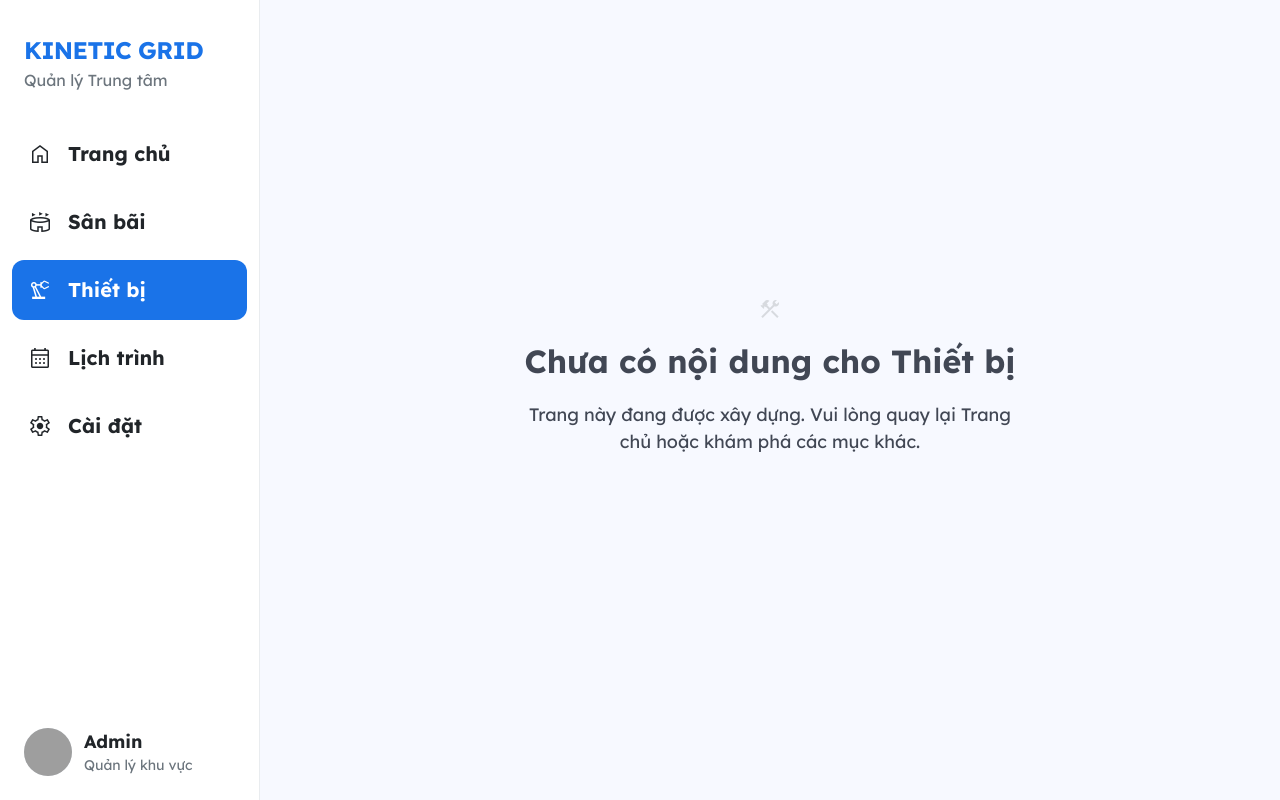
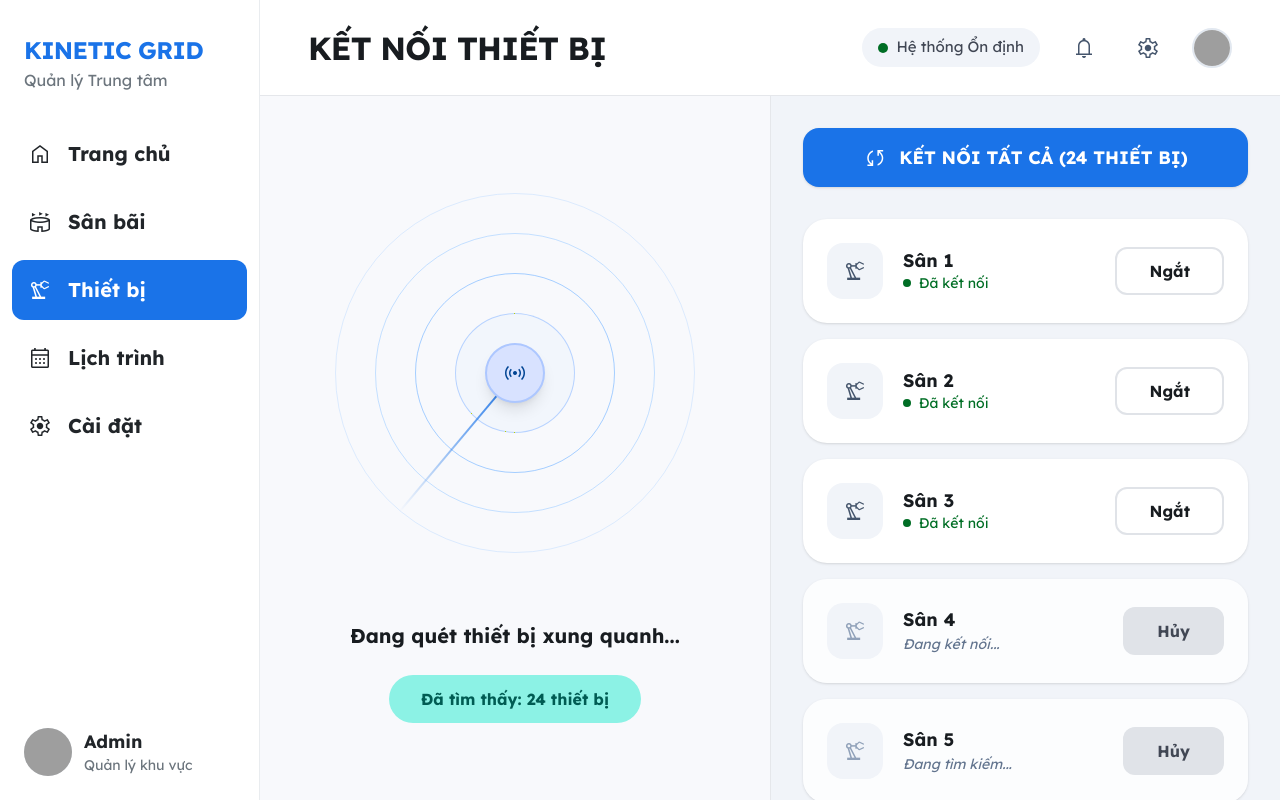
Before and after one commit to Uyhuynh23/HCI, a React (Vite) app: page /equipment in a window 1280 px wide. Built offline with nearby package versions, Linux system fonts and the light colour scheme; grey boxes are pictures that could not be loaded.

Commit message:
feat:equipment page

```diff
--- a/src/App.jsx
+++ b/src/App.jsx
@@ -2,6 +2,7 @@ import { BrowserRouter, Routes, Route } from 'react-router-dom';
 import { Layout } from './components/Layout';
 import { HomePage } from './pages/HomePage';
 import { FieldsPage } from './pages/FieldsPage';
+import { EquipmentPage } from './pages/EquipmentPage';
 import { PlaceholderPage } from './pages/PlaceholderPage';
 import './App.css'; // Vite expects this or we can just leave it
 
@@ -12,7 +13,7 @@ function App() {
         <Route path="/" element={<Layout />}>
           <Route index element={<HomePage />} />
           <Route path="fields" element={<FieldsPage />} />
-          <Route path="equipment" element={<PlaceholderPage title="Thiết bị" />} />
+          <Route path="equipment" element={<EquipmentPage />} />
           <Route path="schedule" element={<PlaceholderPage title="Lịch trình" />} />
           <Route path="settings" element={<PlaceholderPage title="Cài đặt" />} />
         </Route>
--- /dev/null
+++ b/src/pages/EquipmentPage.jsx
@@ -0,0 +1,165 @@
+import React from 'react';
+
+export function EquipmentPage() {
+  return (
+    <div className="flex-1 flex flex-col h-full bg-[#f8f9fc] overflow-hidden">
+      {/* HEADER */}
+      <header className="h-24 flex items-center justify-between px-12 border-b border-gray-200 bg-white shrink-0 shadow-sm">
+        <h1 className="text-[32px] font-bold text-[#181c20] tracking-tight uppercase">
+          KẾT NỐI THIẾT BỊ
+        </h1>
+        <div className="flex items-center gap-6">
+          <div className="flex items-center gap-2 bg-[#f1f4f9] px-4 py-2 rounded-full">
+            <div className="w-2.5 h-2.5 rounded-full bg-[#006e25]"></div>
+            <span className="text-[15px] font-medium text-[#414754]">Hệ thống Ổn định</span>
+          </div>
+          <button className="text-slate-600 hover:bg-slate-100 p-2 rounded-full transition-colors flex items-center justify-center">
+            <span className="material-symbols-outlined text-[28px]">notifications</span>
+          </button>
+          <button className="text-slate-600 hover:bg-slate-100 p-2 rounded-full transition-colors flex items-center justify-center">
+            <span className="material-symbols-outlined text-[28px]">settings</span>
+          </button>
+          <div className="w-10 h-10 rounded-full overflow-hidden border-2 border-slate-200 transition-opacity active:opacity-80 cursor-pointer">
+            <img
+              alt="Admin"
+              className="w-full h-full object-cover"
+              src="https://lh3.googleusercontent.com/aida-public/AB6AXuAQaQZJLev-2VWhffiyzXlT-Dqh6B1mbjYBLJYxWv3kvQAfl4nQ1VFMGYEqqCtMKE4r_vT3kpqEFxpAFfmTd_-i2S9WT-SxSyF3DJK1ish3sr-yhtIpMwU6vYvPoJpP7Z6qT3MFD9-OPcORYRiHT57JQ4UZomvf1kvXz_VjnJak4-b8UVo3G-kF_osMZjqqbXw0ZXNeAtM7ZsKnTxDexl9HsvH4angrESBfJJ-jz_JZz3_O67QLsySoDm2LVGPBdP-1HO5VWd-nm80"
+            />
+          </div>
+        </div>
+      </header>
+
+      {/* CONTENT SPLIT */}
+      <div className="flex-1 flex overflow-hidden">
+        {/* LEFT - RADAR */}
+        <div className="w-1/2 flex flex-col items-center justify-center bg-[#f8f9fc] relative">
+
+          <div className="relative w-[400px] h-[400px] flex items-center justify-center">
+            {/* Radar Circles */}
+            <div className="absolute w-[360px] h-[360px] rounded-full border border-blue-200/50"></div>
+            <div className="absolute w-[280px] h-[280px] rounded-full border border-blue-300/50"></div>
+            <div className="absolute w-[200px] h-[200px] rounded-full border border-blue-400/50"></div>
+            <div className="absolute w-[120px] h-[120px] rounded-full border border-blue-500/30 bg-blue-100/20"></div>
+
+            {/* Radar Sweep Line (approximate using CSS rotation) */}
+            <div className="absolute top-1/2 left-1/2 w-[180px] h-[2px] bg-gradient-to-r from-[#1A73E8] to-transparent origin-left rotate-[130deg]"></div>
+
+            {/* Center Icon */}
+            <div className="relative z-10 w-[60px] h-[60px] bg-[#d8e2ff] rounded-full flex items-center justify-center shadow-lg border-2 border-[#adc7ff]">
+              <span className="material-symbols-outlined text-[#004493] text-[32px]">sensors</span>
+            </div>
+          </div>
+
+          <h3 className="text-[20px] font-bold text-[#181c20] mt-12 mb-6">
+            Đang quét thiết bị xung quanh...
+          </h3>
+
+          <button className="px-8 py-3 rounded-full bg-[#8cf2e5] text-[#005c53] font-bold text-[16px]">
+            Đã tìm thấy: 24 thiết bị
+          </button>
+
+        </div>
+
+        {/* RIGHT - LIST */}
+        <div className="w-1/2 bg-[#f1f4f9] p-8 overflow-y-auto border-l border-gray-200">
+          <button className="w-full bg-[#1A73E8] hover:bg-blue-700 active:scale-[0.99] transition-all text-white rounded-[16px] py-4 flex items-center justify-center gap-3 font-bold text-[18px] mb-8 shadow-sm">
+            <span className="material-symbols-outlined text-[24px]">sync</span>
+            KẾT NỐI TẤT CẢ (24 THIẾT BỊ)
+          </button>
+
+          <div className="space-y-4">
+            {/* DEVICE ITEM 1 */}
+            <div className="bg-white p-6 rounded-[1.5rem] flex items-center justify-between shadow-sm">
+              <div className="flex items-center gap-5">
+                <div className="w-14 h-14 bg-[#f1f4f9] rounded-2xl flex items-center justify-center text-slate-600">
+                  <span className="material-symbols-outlined text-[28px]">precision_manufacturing</span>
+                </div>
+                <div className="flex flex-col gap-1.5">
+                  <span className="text-[18px] font-bold text-[#181c20] leading-none">Sân 1</span>
+                  <div className="flex items-center gap-2 text-[#006e25]">
+                    <div className="w-2 h-2 rounded-full bg-[#006e25]"></div>
+                    <span className="text-[14px] font-medium leading-none">Đã kết nối</span>
+                  </div>
+                </div>
+              </div>
+              <button className="border-2 border-[#e0e3e8] text-[#181c20] font-bold text-[16px] px-8 py-2.5 rounded-xl hover:bg-gray-50 active:bg-gray-100 transition-colors">
+                Ngắt
+              </button>
+            </div>
+
+            {/* DEVICE ITEM 2 */}
+            <div className="bg-white p-6 rounded-[1.5rem] flex items-center justify-between shadow-sm">
+              <div className="flex items-center gap-5">
+                <div className="w-14 h-14 bg-[#f1f4f9] rounded-2xl flex items-center justify-center text-slate-600">
+                  <span className="material-symbols-outlined text-[28px]">precision_manufacturing</span>
+                </div>
+                <div className="flex flex-col gap-1.5">
+                  <span className="text-[18px] font-bold text-[#181c20] leading-none">Sân 2</span>
+                  <div className="flex items-center gap-2 text-[#006e25]">
+                    <div className="w-2 h-2 rounded-full bg-[#006e25]"></div>
+                    <span className="text-[14px] font-medium leading-none">Đã kết nối</span>
+                  </div>
+                </div>
+              </div>
+              <button className="border-2 border-[#e0e3e8] text-[#181c20] font-bold text-[16px] px-8 py-2.5 rounded-xl hover:bg-gray-50 active:bg-gray-100 transition-colors">
+                Ngắt
+              </button>
+            </div>
+
+            {/* DEVICE ITEM 3 */}
+            <div className="bg-white p-6 rounded-[1.5rem] flex items-center justify-between shadow-sm">
+              <div className="flex items-center gap-5">
+                <div className="w-14 h-14 bg-[#f1f4f9] rounded-2xl flex items-center justify-center text-slate-600">
+                  <span className="material-symbols-outlined text-[28px]">precision_manufacturing</span>
+                </div>
+                <div className="flex flex-col gap-1.5">
+                  <span className="text-[18px] font-bold text-[#181c20] leading-none">Sân 3</span>
+                  <div className="flex items-center gap-2 text-[#006e25]">
+                    <div className="w-2 h-2 rounded-full bg-[#006e25]"></div>
+                    <span className="text-[14px] font-medium leading-none">Đã kết nối</span>
+                  </div>
+                </div>
+              </div>
+              <button className="border-2 border-[#e0e3e8] text-[#181c20] font-bold text-[16px] px-8 py-2.5 rounded-xl hover:bg-gray-50 active:bg-gray-100 transition-colors">
+                Ngắt
+              </button>
+            </div>
+
+            {/* DEVICE ITEM 4 */}
+            <div className="bg-white/80 p-6 rounded-[1.5rem] flex items-center justify-between shadow-sm">
+              <div className="flex items-center gap-5">
+                <div className="w-14 h-14 bg-[#f1f4f9] rounded-2xl flex items-center justify-center text-slate-400">
+                  <span className="material-symbols-outlined text-[28px]">precision_manufacturing</span>
+                </div>
+                <div className="flex flex-col gap-1.5">
+                  <span className="text-[18px] font-bold text-[#181c20] leading-none">Sân 4</span>
+                  <span className="text-[14px] text-slate-500 italic leading-none mt-[2px]">Đang kết nối...</span>
+                </div>
+              </div>
+              <button className="bg-[#e0e3e8] text-[#414754] font-bold text-[16px] px-8 py-2.5 rounded-xl hover:bg-gray-300/80 transition-colors border-2 border-transparent">
+                Hủy
+              </button>
+            </div>
+
+            {/* DEVICE ITEM 5 */}
+            <div className="bg-white/80 p-6 rounded-[1.5rem] flex items-center justify-between shadow-sm">
+              <div className="flex items-center gap-5">
+                <div className="w-14 h-14 bg-[#f1f4f9] rounded-2xl flex items-center justify-center text-slate-400">
+                  <span className="material-symbols-outlined text-[28px]">precision_manufacturing</span>
+                </div>
+                <div className="flex flex-col gap-1.5">
+                  <span className="text-[18px] font-bold text-[#181c20] leading-none">Sân 5</span>
+                  <span className="text-[14px] text-slate-500 italic leading-none mt-[2px]">Đang tìm kiếm...</span>
+             </div>
+              </div>
+              <button className="bg-[#e0e3e8] text-[#414754] font-bold text-[16px] px-8 py-2.5 rounded-xl hover:bg-gray-300/80 transition-colors border-2 border-transparent">
+                Hủy
+              </button>
+            </div>
+
+          </div>
+        </div>
+      </div>
+    </div>
+  );
+}
```
